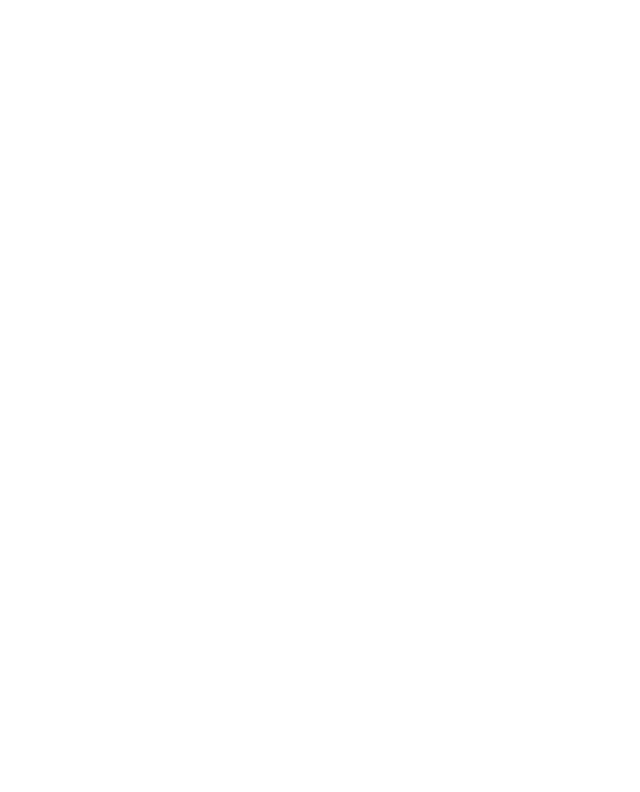
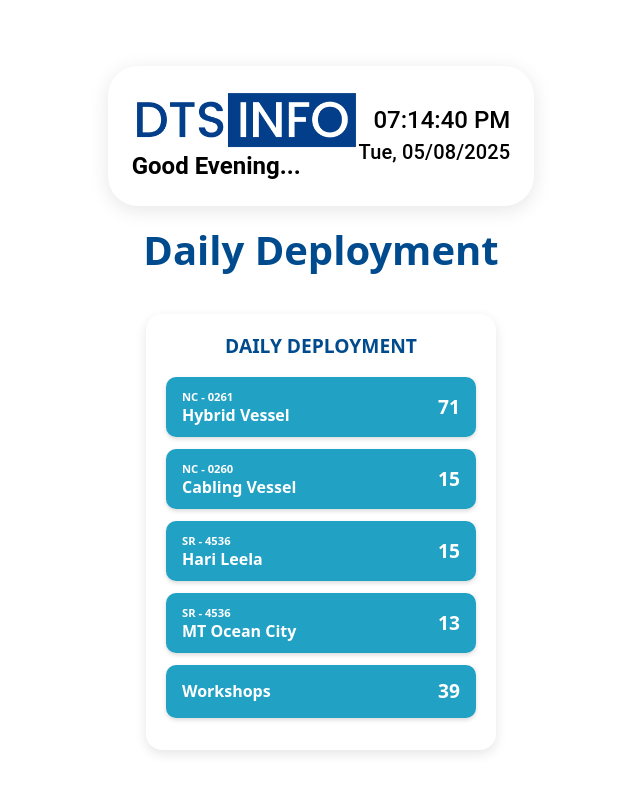
Before and after one commit to Dulitha-Pramod-Rajapakse/DTS_ManagementPanel, a React (Vite) app in the folder DTS_INFO/: page /daily-deployment in a window 1280 px wide. Before the commit this address had no page. Shown: the top 792 px of the page, without its empty margins (319-959 px from the left). Built offline with nearby package versions, Linux system fonts and the light colour scheme.

Commit message:
created DailyDiployment in parts and completed

```diff
--- a/DTS_INFO/src/AppRouter.jsx
+++ b/DTS_INFO/src/AppRouter.jsx
@@ -2,13 +2,17 @@
 import { BrowserRouter as Router, Routes, Route } from "react-router-dom";
 import LocationWise from "./Components/LocationWise.jsx";
 import DesignationWise from "./Components/DesignationWise.jsx";
+import DailyDeployment from "./layouts/DailyDeployment.jsx";
+import Header from "./Components/Header/Header.jsx";
 
 function AppRouter() {
   return (
     <Router>
+      <Header />
       <Routes>
         {/* <Route path="/" element={<DesignationWise />} /> */}
         <Route path="/" element={<LocationWise/>}/>
+        <Route path="/daily-deployment" element={<DailyDeployment />} />
         {/* Add more routes here when needed */}
       </Routes>
     </Router>
--- /dev/null
+++ b/DTS_INFO/src/Components/DailyDeploymentTable.css
@@ -0,0 +1,55 @@
+.deployment-container {
+  display: flex;
+  justify-content: center;
+  margin-top: 40px;
+}
+
+.deployment-card {
+  padding: 20px;
+  width: 350px;
+  border-radius: 16px;
+  box-shadow: 0px 4px 12px rgba(0, 0, 0, 0.1);
+  text-align: center;
+  background-color: #fff;
+}
+
+.deployment-title {
+  font-weight: bold;
+  color: #004b8d;
+  margin-bottom: 20px;
+  font-size: 1.2rem;
+}
+
+.deployment-item {
+  display: flex;
+  justify-content: space-between;
+  align-items: center;
+  background-color: #21a1c4;
+  color: white;
+  border-radius: 10px;
+  padding: 12px 16px;
+  margin-bottom: 12px;
+  box-shadow: 0px 2px 4px rgba(0, 0, 0, 0.15);
+}
+
+.deployment-info {
+  text-align: left;
+}
+
+.deployment-code {
+  display: block;
+  font-size: 0.7rem;
+  font-weight: bold;
+}
+
+.deployment-label {
+  display: block;
+  font-size: 1rem;
+  font-weight: bold;
+  line-height: 1.2;
+}
+
+.deployment-value {
+  font-size: 1.2rem;
+  font-weight: bold;
+}
--- /dev/null
+++ b/DTS_INFO/src/Components/DailyDeploymentTable.jsx
@@ -0,0 +1,30 @@
+import React from 'react';
+import './DailyDeploymentTable.css';
+
+const deploymentData = [
+  { code: 'NC - 0261', label: 'Hybrid Vessel', value: 71 },
+  { code: 'NC - 0260', label: 'Cabling Vessel', value: 15 },
+  { code: 'SR - 4536', label: 'Hari Leela', value: 15 },
+  { code: 'SR - 4536', label: 'MT Ocean City', value: 13 },
+  { code: '', label: 'Workshops', value: 39 },
+];
+
+export default function DailyDeployment() {
+  return (
+    <div className="deployment-container">
+      <div className="deployment-card">
+        <h2 className="deployment-title">DAILY DEPLOYMENT</h2>
+
+        {deploymentData.map((item, index) => (
+          <div className="deployment-item" key={index}>
+            <div className="deployment-info">
+              {item.code && <span className="deployment-code">{item.code}</span>}
+              <span className="deployment-label">{item.label}</span>
+            </div>
+            <span className="deployment-value">{item.value}</span>
+          </div>
+        ))}
+      </div>
+    </div>
+  );
+}
--- /dev/null
+++ b/DTS_INFO/src/layouts/DailyDeployment.css
@@ -0,0 +1,12 @@
+.Topic {
+  text-align: center;
+  font-weight: bold;
+  color: #004b8d;
+  margin-top: 20px;
+  margin-bottom: 20px;
+}
+.deployment-container {
+  display: flex;
+  justify-content: center;
+  margin-top: 40px;
+}
--- /dev/null
+++ b/DTS_INFO/src/layouts/DailyDeployment.jsx
@@ -0,0 +1,13 @@
+import * as React from 'react';
+import './DailyDeployment.css';
+import 'bootstrap/dist/css/bootstrap.css';
+import DailyDeploymentTable from '../Components/DailyDeploymentTable.jsx';
+
+export default function DailyDeployment() {
+  return (
+    <div>
+      <h1 className="Topic">Daily Deployment</h1>
+      <DailyDeploymentTable />
+    </div>
+  );
+}
```
Also changed, not shown: DTS_INFO/src/assets/logo.png (added), 1 other file (tests, documents, lock files or other folders).
